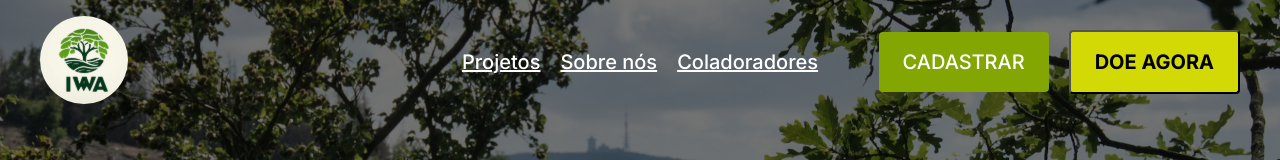
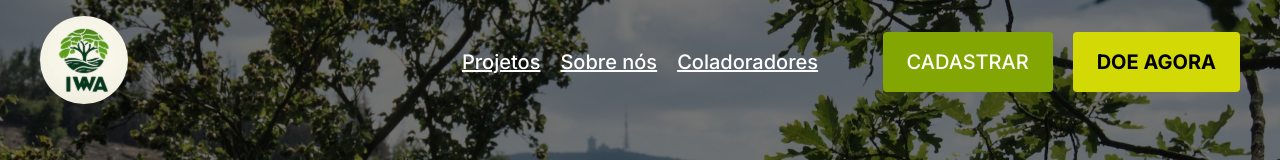
Before and after one commit to JessyeKessia/Anary-Nyn, an Angular app: page / in a window 1280 px wide. Shown: the top 160 px of the page. Built offline with nearby package versions, Linux system fonts and the light colour scheme.

Commit message:
Editei o botão doar

```diff
--- a/src/app/components/head/head.component.html
+++ b/src/app/components/head/head.component.html
@@ -17,7 +17,7 @@
 
       <div class="options-bottons">
         <button class="cadastra" onclick="redirectToHome()">CADASTRAR</button>
-        <button class="doe" onclick="redirectToDoa()">DOE AGORA</button>
+        <a href="#forms" class="doe" onclick="redirectToDoa()">DOE AGORA</a>
       </div>
     </nav>
 
```
